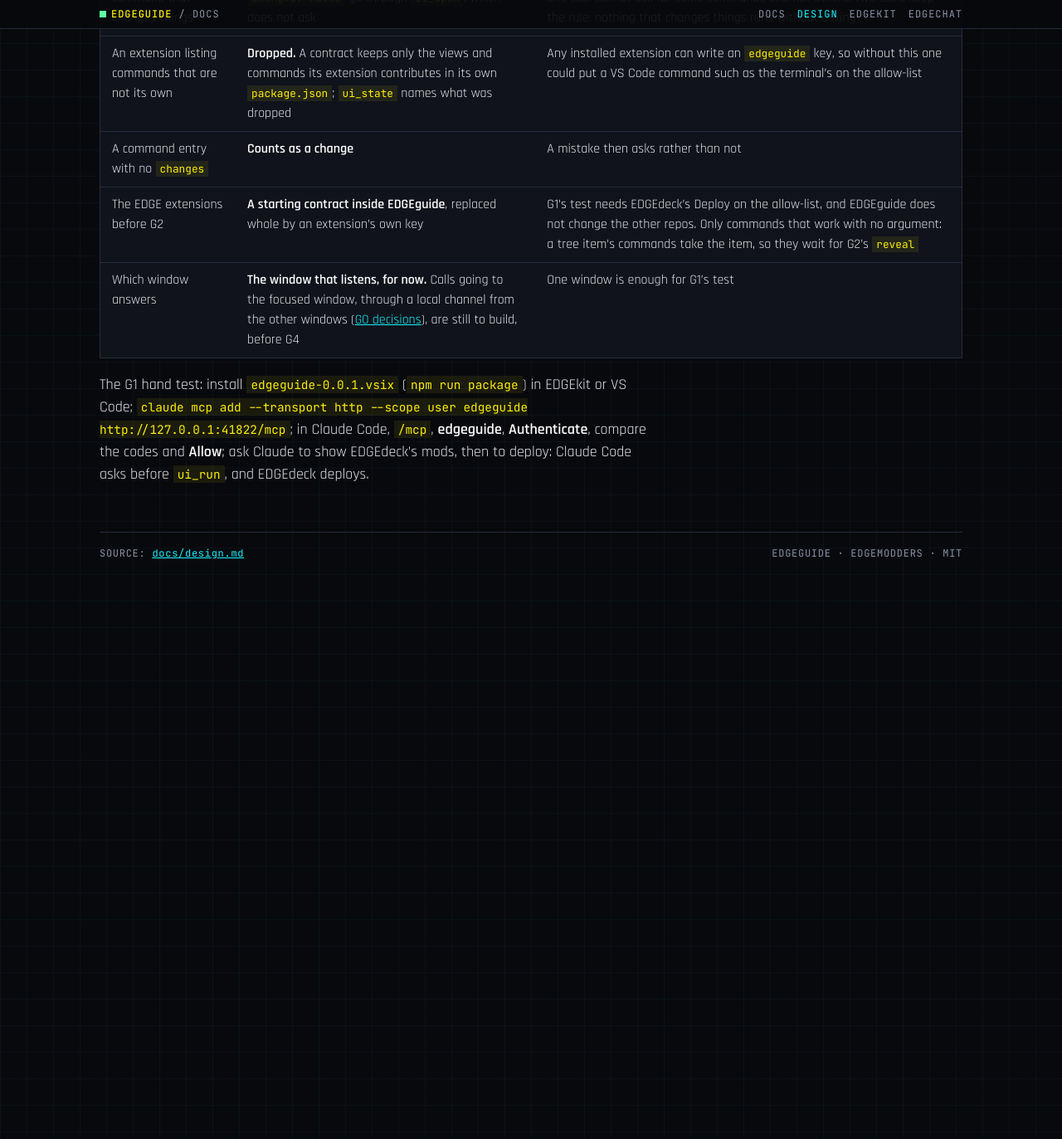
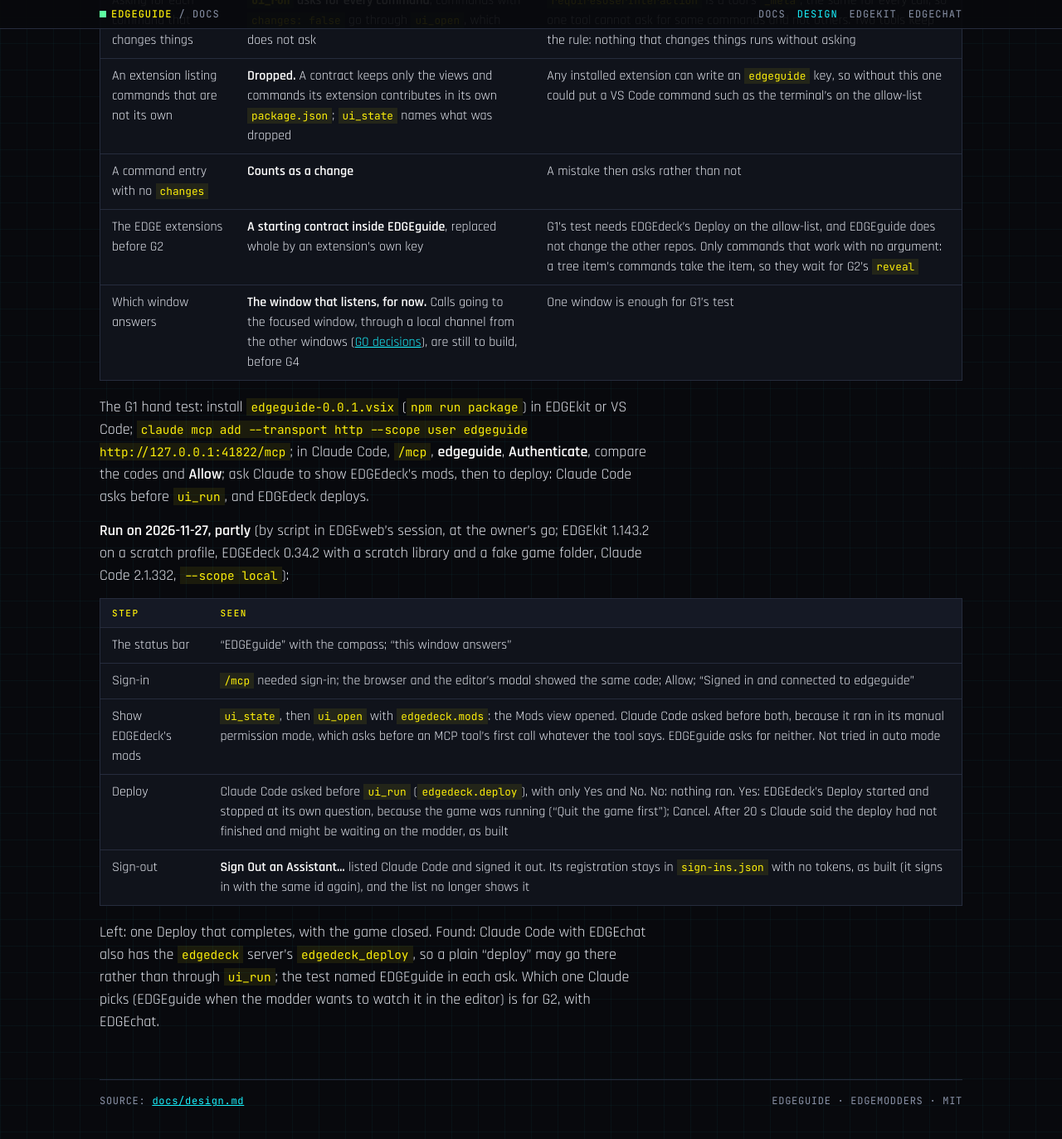
Before and after one commit to Edgemodders/EDGEguide, a Jekyll site: the page built from docs/design.md, in a window 1280 px wide and 1400 px high, scrolled down 5708 px. Shown: the top 1373 px of the window at 83% size. Built offline with Jekyll 4.4.1, drawn with Linux system fonts in a browser that asks for light colours; some of the changed text lies outside the part shown.

Commit message:
G1 hand test partly run (2026-11-27): sign-in, the Mods view and the ask before ui_run work; a completed Deploy is left
Co-Authored-By: Claude Opus 5.5 <noreply@anthropic.com>

```diff
--- a/docs/design.md
+++ b/docs/design.md
@@ -4,7 +4,7 @@ title: Design
 
 # EDGEguide design
 
-**Status: draft 0.3. G0 decided by the owner on 2026-11-25 ([G0 decisions](#g0-decisions)); G1, the skeleton, built on 2026-11-26 ([G1 as built](#g1-as-built)), its hand test not run. No release.** Created on 2026-10-26 from the EDGEkit session, after EDGEchat asked for it in [EDGEkit#6](https://github.com/Edgemodders/EDGEkit/issues/6) and the user decided it is an extension of its own, named EDGEguide.
+**Status: draft 0.3. G0 decided by the owner on 2026-11-25 ([G0 decisions](#g0-decisions)); G1, the skeleton, built on 2026-11-26 ([G1 as built](#g1-as-built)), its hand test partly run on 2026-11-27 (a Deploy that completes is left). No release.** Created on 2026-10-26 from the EDGEkit session, after EDGEchat asked for it in [EDGEkit#6](https://github.com/Edgemodders/EDGEkit/issues/6) and the user decided it is an extension of its own, named EDGEguide.
 
 ## What EDGEguide is
 
@@ -100,7 +100,7 @@ Proposed on 2026-10-26, with EDGEchat's view from the plugin's side; **decided b
 
 ## G1 as built
 
-Built on 2026-11-26 in the EDGEkit session (the owner asked to start building), version 0.0.1, not published. 11 tests pass (`npm test`): the Host and Origin guards, the whole OAuth sign-in as Claude Code does it (register, authorize, the modder's answer, token, refresh used once, denial, sign-out), the three tools through the MCP SDK's own client, and a second window taking the port over when the first closes. The hand test in the editor (the G1 row above) has not run.
+Built on 2026-11-26 in the EDGEkit session (the owner asked to start building), version 0.0.1, not published. 11 tests pass (`npm test`): the Host and Origin guards, the whole OAuth sign-in as Claude Code does it (register, authorize, the modder's answer, token, refresh used once, denial, sign-out), the three tools through the MCP SDK's own client, and a second window taking the port over when the first closes. The hand test in the editor (the G1 row above) ran on 2026-11-27, all but a completed Deploy (below).
 
 | Part | File | As built |
 |---|---|---|
@@ -121,3 +121,15 @@ Settled while building:
 | Which window answers | **The window that listens, for now.** Calls going to the focused window, through a local channel from the other windows ([G0 decisions](#g0-decisions)), are still to build, before G4 | One window is enough for G1's test |
 
 The G1 hand test: install `edgeguide-0.0.1.vsix` (`npm run package`) in EDGEkit or VS Code; `claude mcp add --transport http --scope user edgeguide http://127.0.0.1:41822/mcp`; in Claude Code, `/mcp`, **edgeguide**, **Authenticate**, compare the codes and **Allow**; ask Claude to show EDGEdeck's mods, then to deploy: Claude Code asks before `ui_run`, and EDGEdeck deploys.
+
+**Run on 2026-11-27, partly** (by script in EDGEweb's session, at the owner's go; EDGEkit 1.143.2 on a scratch profile, EDGEdeck 0.34.2 with a scratch library and a fake game folder, Claude Code 2.1.332, `--scope local`):
+
+| Step | Seen |
+|---|---|
+| The status bar | "EDGEguide" with the compass; "this window answers" |
+| Sign-in | `/mcp` needed sign-in; the browser and the editor's modal showed the same code; Allow; "Signed in and connected to edgeguide" |
+| Show EDGEdeck's mods | `ui_state`, then `ui_open` with `edgedeck.mods`: the Mods view opened. Claude Code asked before both, because it ran in its manual permission mode, which asks before an MCP tool's first call whatever the tool says. EDGEguide asks for neither. Not tried in auto mode |
+| Deploy | Claude Code asked before `ui_run` (`edgedeck.deploy`), with only Yes and No. No: nothing ran. Yes: EDGEdeck's Deploy started and stopped at its own question, because the game was running ("Quit the game first"); Cancel. After 20 s Claude said the deploy had not finished and might be waiting on the modder, as built |
+| Sign-out | **Sign Out an Assistant...** listed Claude Code and signed it out. Its registration stays in `sign-ins.json` with no tokens, as built (it signs in with the same id again), and the list no longer shows it |
+
+Left: one Deploy that completes, with the game closed. Found: Claude Code with EDGEchat also has the `edgedeck` server's `edgedeck_deploy`, so a plain "deploy" may go there rather than through `ui_run`; the test named EDGEguide in each ask. Which one Claude picks (EDGEguide when the modder wants to watch it in the editor) is for G2, with EDGEchat.
```
Also changed, not shown: CLAUDE.md (+1 -1 lines), README.md.
